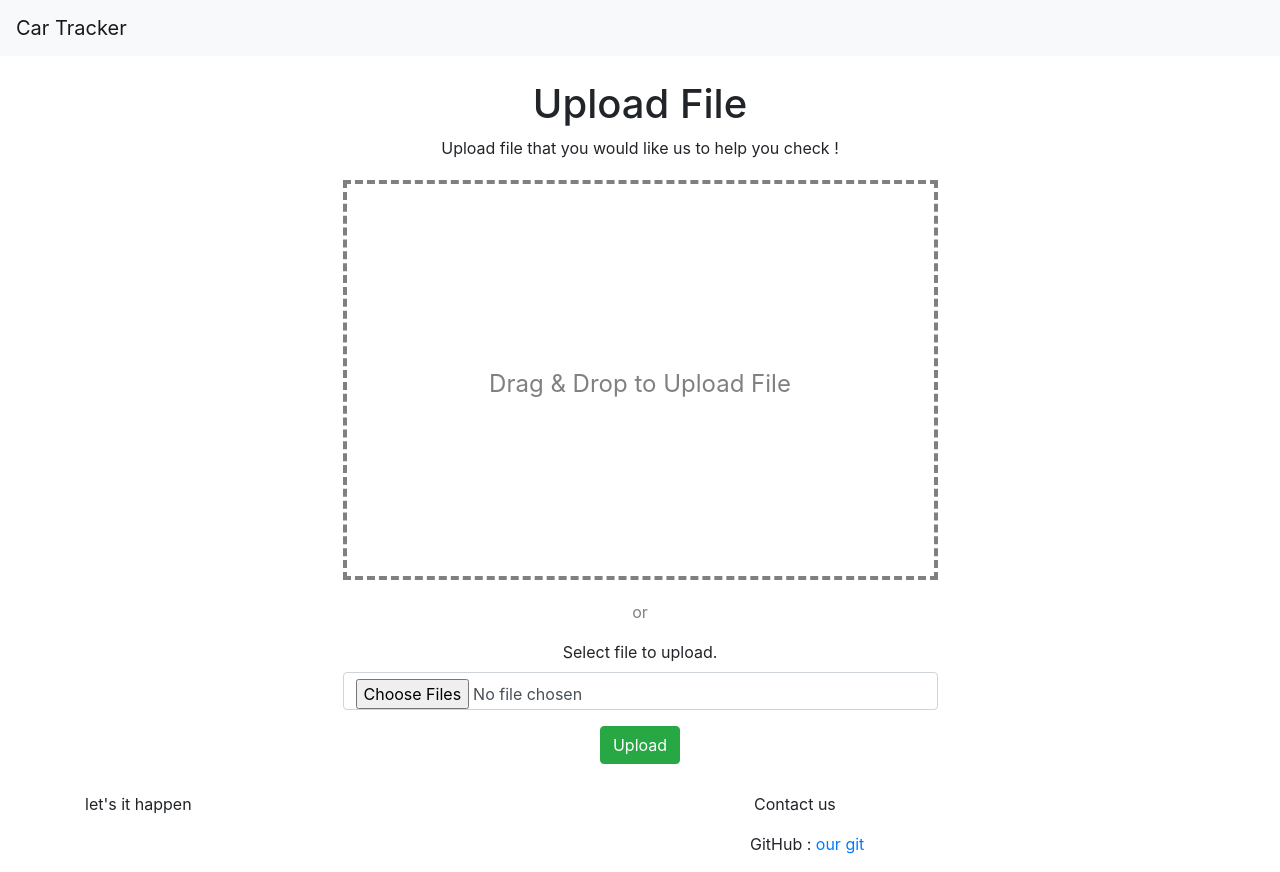
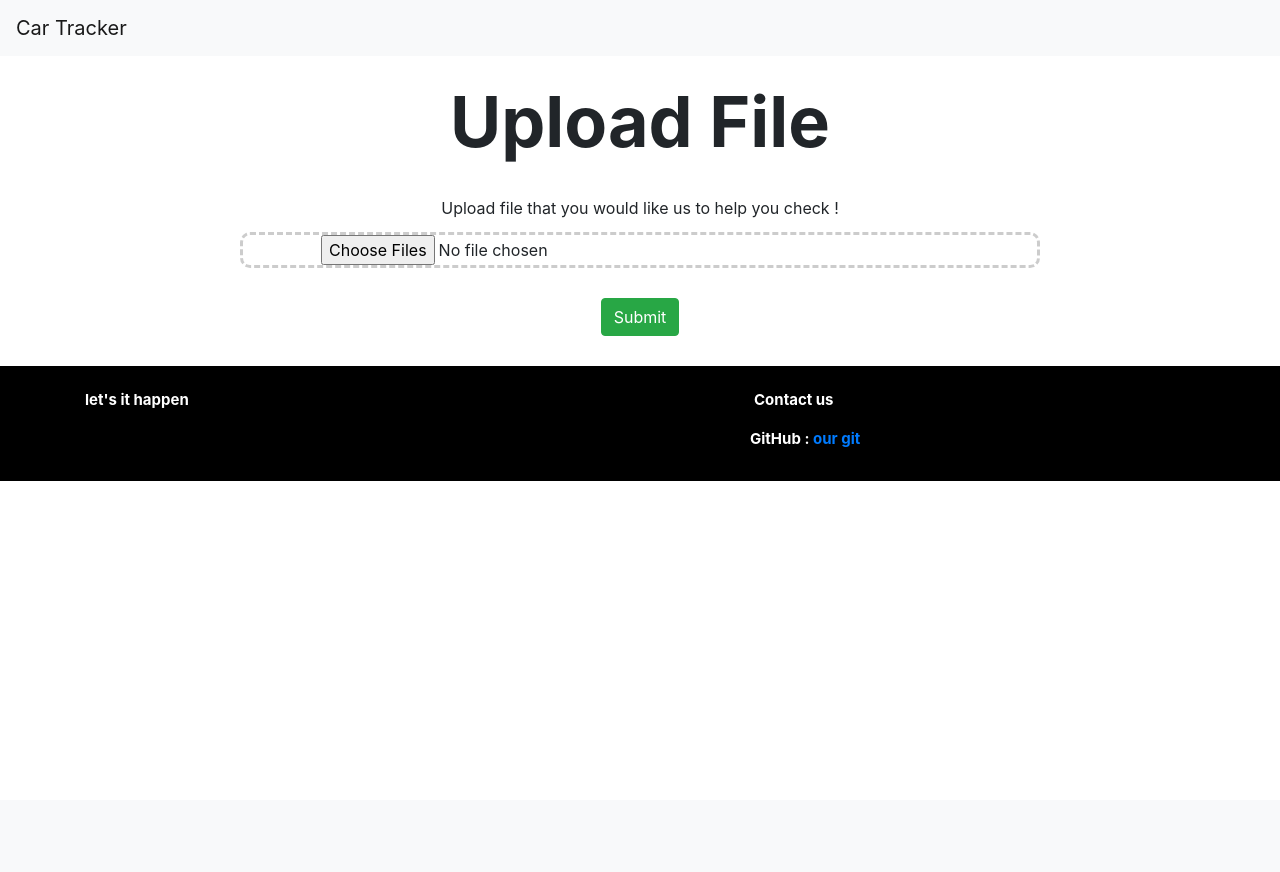
Before and after one commit to 6310682734/client_cartrack, a Django app: page / in a window 1280 px wide. After the commit the page ends 481 px from the top, so only its background shows below. Run offline with Django 4.2, Linux system fonts and the light colour scheme; some libraries are stand-ins or nearby versions.

Commit message:
add upload file ui

```diff
--- a/main/static/main/app.js
+++ b/main/static/main/app.js
@@ -1,22 +1,13 @@
-ondragenter = function(evt) {
-    evt.preventDefault();
-    evt.stopPropagation();
-};
+Dropzone.autoDiscover = false;
 
-ondragover = function(evt) {
-    evt.preventDefault();
-    evt.stopPropagation();
-};
+var myDropzone = new Dropzone(element, {
+  autoProcessQueue: false,
+  paramName: 'file',
+  clickable: true,
+  maxFiles: 5,
+  maxFilesize: 10,
+});
 
-ondrop = function(evt) {
-    evt.preventDefault();
-    evt.stopPropagation();
-    const files = evt.originalEvent.dataTransfer;
-    var uploader = new FileUpload(files);
-    uploader.upload();
-};
-
-$('#dropBox')
-    .on('dragover', ondragover)
-    .on('dragenter', ondragenter)
-    .on('drop', ondrop);
+$('#button-upload').click(function(){
+  myDropzone.processQueue();
+});
--- a/main/static/main/style.css
+++ b/main/static/main/styles.css
@@ -45,12 +45,6 @@
     max-width: fit-content;
 }
 
-.image {
-    display: block;
-    margin: auto;
-    max-width: 100%;
-    height: 100%;
-}
 
 .font-mid {
     font-size: 35px;
@@ -62,7 +56,7 @@
 .footer {
     bottom: 0;
     font-size: 15px;
-    background-color: #192e80;
+    background-color: black;
     color: white;
     font-weight: bolder;
     margin-top: 30px;
@@ -78,11 +72,6 @@
     background: transparent;
     /* background-color: #1e3799; */
 }
-.detail {
-    font-size: 13px;
-    margin-left: 15px;
-    line-height: 7px;
-}
 
 .bg-main {
     background-color: #192e80;
@@ -91,36 +80,34 @@
     box-sizing: border-box;
 }
 
-.banner{
-    padding-top: 40px;
-}
-.banner p.sub {
-    font-size: 20px;
-    color: #ffff;
-    text-align: center;
-    line-height: 8px;
-}
-
-.score-text {
-    font-size: 50px;
-    color: #ffff;
-    margin-top: 90px;
-    margin-bottom: 20px;
-}
-
-.profile-image {
-    max-width: 80px;
-    margin: 10px;
-}
-
-.card-profile {
-    border: 1px solid gray;
-    border-radius: 5px;
-    padding: 10px;
-    margin-top: 30px;
-    margin: auto;
-}
-
 p {
     cursor: pointer;
 }
+
+.dz {
+    margin-top: 20px;
+    border: dashed !important;
+    border-color: #ccc !important;
+    border-radius: 10px;
+    margin-right: auto;
+    margin-left: auto;
+    max-width: 800px;
+}
+
+.dz:hover{
+    background-color: aliceblue !important;
+}
+
+.fb{
+    display: flex;
+    width: 500px;
+    justify-content: center;
+}
+
+.btn-upload{
+    margin-top: 30px;
+    margin-right: auto;
+    margin-left: auto;
+    display: flex;
+    justify-content: center;
+}
--- a/main/templates/main/index.html
+++ b/main/templates/main/index.html
@@ -8,23 +8,14 @@
         </p>
       </div>
     </div>
-    <div class="col-lg-6 col-md-2" style="margin: 20px auto; display: block;">
-        <div class="drop-box" id="dropBox" style="width: 100%; height: 400px; border: 4px dashed gray;" >
-            <p style="text-align: center; vertical-align: middle; line-height: 400px; font-size: 24px; color: gray;">Drag & Drop to Upload File</p>
+    <form action="{% url 'file-upload' %}" enctype="multipart/form-data" method="POST" class="dropzone dz" id="main-dropzone">
+        {% csrf_token %}
+        <div class="fallback fb">
+            <input name="file" type="file" multiple />
         </div>
-        <form enctype="multipart/form-data" method="POST" action="" style="text-align: center;">
-            <p style="color: gray; padding-top: 20px;">or</p>
-            {% csrf_token %}
-            <div class="form-group">
-                <label>Select file to upload.</label>
-                <input class="form-control" type="file" id="formFileMultiple" multiple>
-            </div>
-            <input type="submit" value="Upload" id="submit" class="btn btn-success">
-        </form>
-        <div id="uploaded_files"></div>
-    </div>
-    {% load static %}
+    </form>
+    <button id="button-upload" class="btn btn-success btn-upload">Submit</button>
+
     <script src="https://ajax.googleapis.com/ajax/libs/jquery/3.3.1/jquery.min.js"></script>
-    <script src="{% static 'main/app.js' %}"></script>
 </section>
 {% endblock %}
--- a/main/templates/main/layout.html
+++ b/main/templates/main/layout.html
@@ -7,7 +7,8 @@
   <script src="https://code.jquery.com/jquery-3.3.1.slim.min.js" integrity="sha384-q8i/X+965DzO0rT7abK41JStQIAqVgRVzpbzo5smXKp4YfRvH+8abtTE1Pi6jizo" crossorigin="anonymous"></script>
   <script src="https://cdn.jsdelivr.net/npm/popper.js@1.14.7/dist/umd/popper.min.js" integrity="sha384-UO2eT0CpHqdSJQ6hJty5KVphtPhzWj9WO1clHTMGa3JDZwrnQq4sF86dIHNDz0W1" crossorigin="anonymous"></script>
   <script src="https://cdn.jsdelivr.net/npm/bootstrap@4.3.1/dist/js/bootstrap.min.js" integrity="sha384-JjSmVgyd0p3pXB1rRibZUAYoIIy6OrQ6VrjIEaFf/nJGzIxFDsf4x0xIM+B07jRM" crossorigin="anonymous"></script>
-
+  <script src="https://unpkg.com/dropzone@5/dist/min/dropzone.min.js"></script>
+  <link rel="stylesheet" href="https://unpkg.com/dropzone@5/dist/min/dropzone.min.css" type="text/css" />
   <script src="//cdn.jsdelivr.net/npm/sweetalert2@11"></script>
 
   {% load static %}
--- a/main/urls.py
+++ b/main/urls.py
@@ -5,5 +5,5 @@ app_name = 'main'
 
 urlpatterns = [
     path('', views.index, name='index'),
-
+    path('/file-upload', views.file_upload, name='upload'),
 ]
--- a/main/views.py
+++ b/main/views.py
@@ -3,3 +3,7 @@ from django.shortcuts import render
 # Create your views here.
 def index(req):
     return render(req, "main/index.html")
+
+def file_upload(req):
+    if req.method == "POST":
+        my
```
